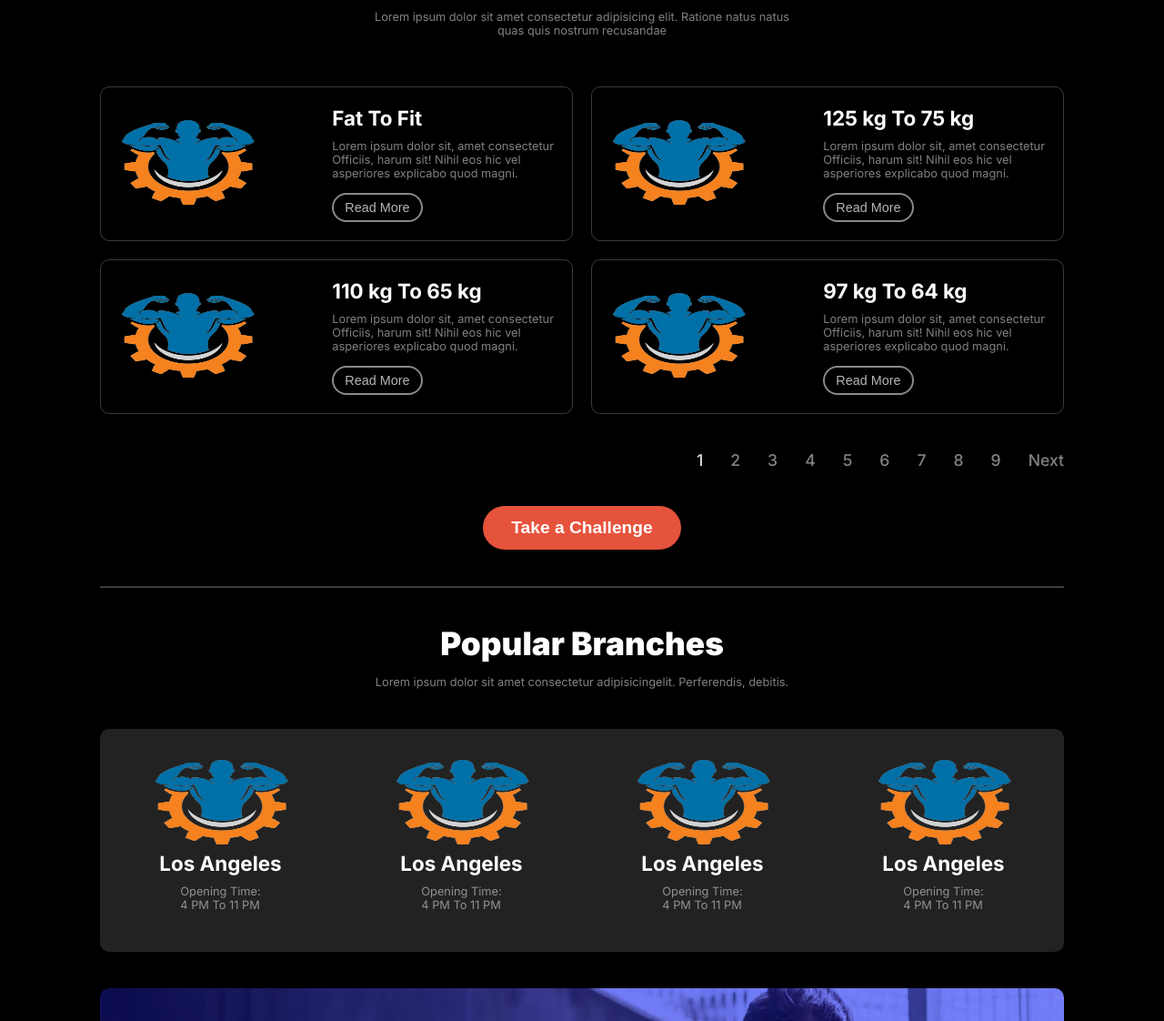
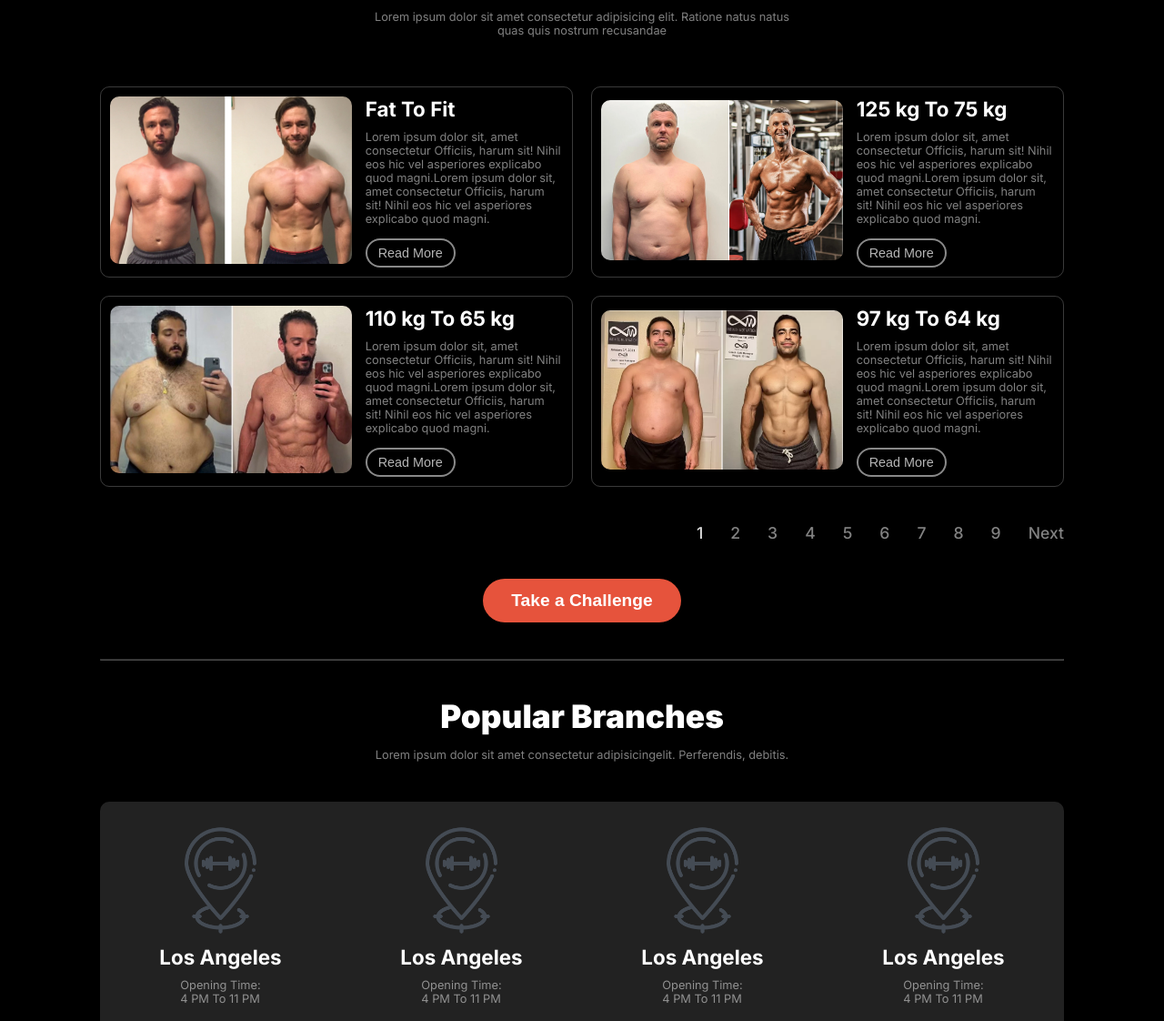
Before and after one commit to md-ahmodullah/Responsive-Website-Assignment, a plain HTML site: page index.html in a window 1280 px wide. Shown: the part 3500-4622 px from the top of the page at 91% size. Drawn offline with Linux system fonts and the light colour scheme.

Commit message:
Added images in achievement section

```diff
--- a/index.html
+++ b/index.html
@@ -9,6 +9,7 @@
 </head>
 <body>
     <header class="section-area" id="header">
+        <!-- Navbar starts -->
         <nav class="navbar flex">
             <div>
                 <h2 class="logo">FitLife</h2>
@@ -35,6 +36,8 @@
                 <div></div>
             </div>
         </nav>
+
+        <!-- Banner section starts -->
         <section class="banner flex">
             <div class="content flex">
                 <h1 class="section-title" id="banner-title">Get body in <span id="shape">shape</span> & stay healthy</h1>
@@ -60,6 +63,8 @@
             </div>
         </section>
     </header>
+
+    <!-- Scroll Up Sticky Image div starts -->
     <div class="scrollUp flex">
         <div class="sticky">
             <a href="#header">
@@ -67,10 +72,11 @@
             </a>
         </div>
     </div>
+
     <main>
         <!-- Change Your Habits section starts -->
         <section class="change-your-habits-container section-area">
-            <div class="heading center">
+            <div class="mb-65 center">
                 <h2 class="section-title">Change Your Habits</h2>
                 <p class="section-description">We believe fitness should be accessible to everyone, everywhere, regardless of income or <br>access to a gym.</p>
             </div>
@@ -125,7 +131,7 @@
 
          <!-- Training and Exercise section starts -->
           <section class="section-area">
-            <div class="heading">
+            <div class="mb-65">
                 <h2 class="section-title">Trainings and Exercises</h2>
                 <p class="section-description">We believe fitness should be accessible to everyone, everywhere, regardless of income or <br>access to a gym</p>
             </div>
@@ -162,7 +168,7 @@
           </section>
 
          <!-- BMI calculator section starts -->
-          <div class="flex bmi-heading section-area" id="mb-65">
+          <div class="flex bmi-heading section-area" id="mb-60">
             <div>
                 <h2 class="section-title">BMI Calculator</h2>
                 <p class="section-description">We believe fitness should be accessible to everyone, everywhere, regardless of income or <br>access to a gym.</p>
@@ -220,7 +226,7 @@
             </div>
           </section>
 
-          <!-- Unique Bonus Section Our Achievement -->
+          <!-- Unique Section 1: Our Achievements starts -->
           <section class="section-area achievements flex">
             <div class="center">
                 <h2 class="section-title">Our Achievements</h2>
@@ -228,42 +234,42 @@
             </div>
             <div class="cards grid">
                 <div class="card flex">
-                    <div>
-                        <img src="images/favicon.png" alt="">
+                    <div class="card-image">
+                        <img src="images/tranformation/transformation6.png" alt="">
                     </div>
-                    <div>
+                    <div class="card-content">
                         <h2 class="card-title">Fat To Fit</h2>
-                        <p class="section-description">Lorem ipsum dolor sit, amet consectetur<br> Officiis, harum sit! Nihil eos hic vel <br> asperiores explicabo quod magni.</p>
+                        <p class="section-description">Lorem ipsum dolor sit, amet consectetur Officiis, harum sit! Nihil eos hic vel asperiores explicabo quod magni.Lorem ipsum dolor sit, amet consectetur Officiis, harum sit! Nihil eos hic vel asperiores explicabo quod magni.</p>
                         <button class="card-btn">Read More</button>
                     </div>
                 </div>
                 <div class="card flex">
-                    <div>
-                        <img src="images/favicon.png" alt="">
+                    <div class="card-image">
+                        <img src="images/tranformation/transformation2.png" alt="">
                     </div>
-                    <div>
+                    <div class="card-content">
                         <h2 class="card-title">125 kg To 75 kg</h2>
-                        <p class="section-description">Lorem ipsum dolor sit, amet consectetur<br> Officiis, harum sit! Nihil eos hic vel <br> asperiores explicabo quod magni.</p>
+                        <p class="section-description">Lorem ipsum dolor sit, amet consectetur Officiis, harum sit! Nihil eos hic vel asperiores explicabo quod magni.Lorem ipsum dolor sit, amet consectetur Officiis, harum sit! Nihil eos hic vel asperiores explicabo quod magni.</p>
                         <button class="card-btn">Read More</button>
                     </div>
                 </div>
                 <div class="card flex">
-                    <div>
-                        <img src="images/favicon.png" alt="">
+                    <div class="card-image">
+                        <img src="images/tranformation/transformation3.png" alt="">
                     </div>
-                    <div>
+                    <div class="card-content">
                         <h2 class="card-title">110 kg To 65 kg</h2>
-                        <p class="section-description">Lorem ipsum dolor sit, amet consectetur<br> Officiis, harum sit! Nihil eos hic vel <br> asperiores explicabo quod magni.</p>
+                        <p class="section-description">Lorem ipsum dolor sit, amet consectetur Officiis, harum sit! Nihil eos hic vel asperiores explicabo quod magni.Lorem ipsum dolor sit, amet consectetur Officiis, harum sit! Nihil eos hic vel asperiores explicabo quod magni.</p>
                         <button class="card-btn">Read More</button>
                     </div>
                 </div>
                 <div class="card flex small-off">
-                    <div>
-                        <img src="images/favicon.png" alt="">
+                    <div class="card-image">
+                        <img src="images/tranformation/transformation1.png" alt="">
                     </div>
-                    <div>
+                    <div class="card-content">
                         <h2 class="card-title">97 kg To 64 kg</h2>
-                        <p class="section-description">Lorem ipsum dolor sit, amet consectetur<br> Officiis, harum sit! Nihil eos hic vel <br> asperiores explicabo quod magni.</p>
+                        <p class="section-description">Lorem ipsum dolor sit, amet consectetur Officiis, harum sit! Nihil eos hic vel asperiores explicabo quod magni.Lorem ipsum dolor sit, amet consectetur Officiis, harum sit! Nihil eos hic vel asperiores explicabo quod magni.</p>
                         <button class="card-btn">Read More</button>
                     </div>
                 </div>
@@ -294,29 +300,29 @@
 
                 <div class="branches grid bg-secondary">
                     <div class="branch flex">
-                        <div>
-                            <img src="images/favicon.png" alt="">
+                        <div class="center">
+                            <img src="images/icons/location.png" alt="">
                         </div>
                         <h4 class="card-title">Los Angeles</h4>
                         <p class="section-description">Opening Time:<br>4 PM To 11 PM</p>
                     </div>
                     <div class="branch flex">
-                        <div>
-                            <img src="images/favicon.png" alt="">
+                        <div class="center">
+                            <img src="images/icons/location.png" alt="">
                         </div>
                         <h4 class="card-title">Los Angeles</h4>
                         <p class="section-description">Opening Time:<br>4 PM To 11 PM</p>
                     </div>
                     <div class="branch flex">
-                        <div>
-                            <img src="images/favicon.png" alt="">
+                        <div class="center">
+                            <img src="images/icons/location.png" alt="">
                         </div>
                         <h4 class="card-title">Los Angeles</h4>
                         <p class="section-description">Opening Time:<br>4 PM To 11 PM</p>
                     </div>
                     <div class="branch flex">
-                        <div>
-                            <img src="images/favicon.png" alt="">
+                        <div class="center">
+                            <img src="images/icons/location.png" alt="">
                         </div>
                         <h4 class="card-title">Los Angeles</h4>
                         <p class="section-description">Opening Time:<br>4 PM To 11 PM</p>
@@ -334,7 +340,7 @@
 
           <!-- Meet our team section starts -->
           <section class="section-area">
-            <div class="heading center">
+            <div class="mb-65 center">
                 <h2 class="section-title">Meet Our Team</h2>
                 <p class="section-description">We believe fitness should be accessible to everyone, everywhere, regardless of income or <br>access to a gym.</p>
             </div>
@@ -384,7 +390,7 @@
             </div>
           </section>
 
-          <!-- Unique section 2: Review and Ratings section -->
+          <!-- Unique section 2: Customer Reviews section starts -->
            <section class="section-area review-ratings-container flex">
             <div class="center">
                 <h2 class="section-title">Customer Reviews</h2>
@@ -395,6 +401,7 @@
             <div class="review-ratings flex">
                 <div class="ratings-writeReview flex">
                     <h2 class="white review-ratings-title">Ratings</h2>
+
                     <div class="ratings flex">
                         <div class="stars flex">
                             <div class="star-5 flex star">
@@ -422,8 +429,8 @@
                             <div class="star-1 flex star">
                                 <img src="images/icons/star.png" alt="">
                             </div>
+                        </div>
 
-                        </div>
                         <div class="line flex">
                             <div class="line5"></div>
                             <div class="line4"></div>
@@ -432,6 +439,7 @@
                             <div class="line1"></div>
                         </div>
                     </div>
+
                     <div class="write-review">
                         <div>
                             <h3 class="white">Write Your Review</h3>
@@ -556,7 +564,9 @@
             </div>
            </section>
     </main>
+
     <footer class="bg-secondary">
+        <!-- Footer section starts -->
         <section  class="section-area" id="mb-zero">
             <div class="flex footer-content">
                 <div class="brand flex">
--- a/styles/style.css
+++ b/styles/style.css
@@ -23,11 +23,8 @@ body{
     margin: 0 auto;
     margin-bottom: 115px;
 }
-.heading{
+.mb-65{
     margin-bottom: 65px;
-}
-.bg-primary{
-    background: rgb(230, 83, 60);
 }
 .bg-secondary{
     background: rgb(34, 34, 34);
@@ -80,7 +77,7 @@ body{
     display: grid;
 }
 
-/* navbar styles */
+/* navbar style */
 .navbar{
     margin-top: 57px;
     justify-content: space-between;
@@ -101,7 +98,6 @@ body{
     background: rgb(230, 83, 60);
     padding: 7px 15px;
 }
-
 .hamburger-icon{
     display: none;
 }
@@ -112,7 +108,7 @@ body{
     margin-bottom: 4px;
 }
 
-/* banner styles */
+/* banner style */
 .banner{
     margin-top: 32px;
     justify-content: space-between;
@@ -296,7 +292,8 @@ body{
     padding-left: 6px;
     background-color: rgba(0, 0, 0, 0.4);
 }
-/* Unique section styles */
+
+/* Unique section 1: Our Achievements style */
 .achievements{
     flex-direction: column;
     gap: 40px;
@@ -310,11 +307,20 @@ body{
     align-items: center;
     border: 1px solid rgba(211, 211, 211, 0.274);
     border-radius: 10px;
-    padding: 20px;
+    padding: 10px;
+    gap: 15px;
+}
+.card-image{
+    width: 55%;
+}
+.card-content{
+    width: 45%;
 }
 .card img{
     width: 100%;
+    border-radius: 10px;
 }
+
 .card-title{
     color: rgb(255, 255, 255);
     font-size: 1.4rem;
@@ -331,11 +337,13 @@ body{
     font-size: 0.9rem;
     font-weight: 500;
 }
-.card img, .branch img{
-    height: 100px;
-    width: 150px;
+.branch {
+    flex-direction: column;
+    align-items: center;
 }
-
+.branch img{
+    width: 50%;
+}
 .pagination{
     justify-content: flex-end;
     align-items: center;
@@ -355,7 +363,7 @@ body{
 }
 .branches{
     grid-template-columns: repeat(4,1fr);
-    padding: 30px 0px;
+    padding: 20px 0px;
     border-radius: 10px;
 }
 .branch{
@@ -380,13 +388,12 @@ body{
     font-size: 1.6rem;
 }
 
-
 /* BMI calculator section style */
 .bmi-heading{
     flex-direction: column;
     align-items: center;
 }
-#mb-65{
+#mb-60{
     margin-bottom: 65px;
 }
 .bmi-chart{
@@ -585,7 +592,6 @@ textarea::placeholder{
     padding: 10px;
 }
 
-
 /* Footer section style */
 .footer-content{
     justify-content: space-between;
@@ -613,7 +619,7 @@ textarea::placeholder{
     padding: 35px 0px;
 }
 
-/* responsive style */
+/* Small devices responsive style */
 @media screen and (max-width: 576px) {
     .section-area{
         max-width: 350px;
@@ -726,6 +732,13 @@ textarea::placeholder{
         height: 280px;
     }
 
+    .card{
+        flex-direction: column;
+    }
+    .card-image, .card-content{
+        width: 100%;
+    }
+
     .review-ratings{
         flex-direction: column-reverse;
     }
```
Also changed, not shown: images/icons/location.png (added), images/tranformation/transformation1.png (added), images/tranformation/transformation2.png (added), images/tranformation/transformation3.png (added), images/tranformation/transformation6.png (added).
